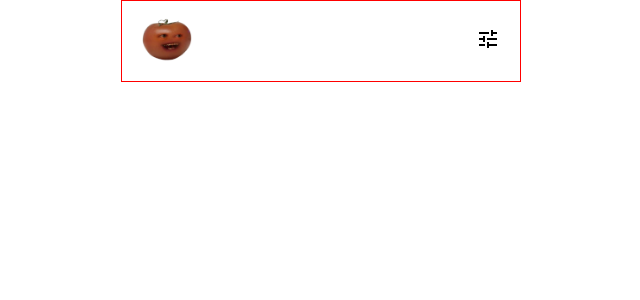
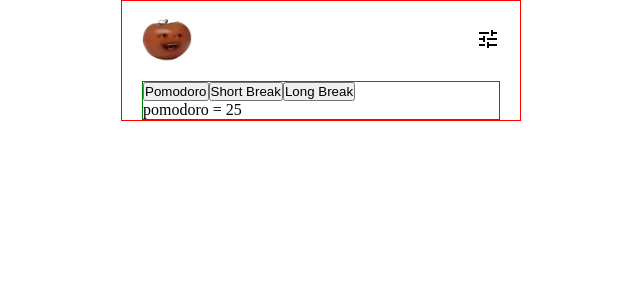
Before and after one commit to Talgat1164/pomo, a React (Create React App) app in the folder react-pomidoro/: page / in a window 1280 px wide. Shown: the top 300 px of the page, without its empty margins (319-959 px from the left). Built offline with nearby package versions, Linux system fonts and the light colour scheme.

Commit message:
Made a switch between mods

```diff
--- a/react-pomidoro/src/App.js
+++ b/react-pomidoro/src/App.js
@@ -1,10 +1,14 @@
 import classes from "./App.module.css";
 import Header from "./components/Header";
+import Timer from "./components/Timer";
 
 function App() {
   return (
     <div className={classes.container}>
       <Header />
+      <div className={classes.content}>
+        <Timer />
+      </div>
     </div>
   );
 }
--- a/react-pomidoro/src/App.module.css
+++ b/react-pomidoro/src/App.module.css
@@ -9,3 +9,7 @@ body {
   flex-direction: column;
   padding: 0 20px;
 }
+
+.content {
+  width: 100%;
+}
--- /dev/null
+++ b/react-pomidoro/src/components/Timer.jsx
@@ -0,0 +1,35 @@
+import classes from "./Timer.module.css";
+import { useDispatch, useSelector } from "react-redux";
+import { useCallback } from "react";
+import { setMode } from "../redux/timerSlice";
+
+const Timer = () => {
+  const dispatch = useDispatch();
+  const { mode, modes } = useSelector((state) => state.timer);
+  console.log(mode, modes);
+
+  const jumpTo = useCallback(
+    (id) => {
+        dispatch(setMode(id));
+    }, [dispatch]
+  )
+
+  return (
+    <div className={classes.container}>
+      <div className={classes.content}>
+        <ul>
+          {Object.values(modes).map(({ id, label }) => (
+            <button key={id} active={id === mode} id={id} onClick={() => jumpTo(id)}>
+              {label}
+            </button>
+          ))}
+        </ul>
+        <div className="time">
+            {`${mode} = ${modes[mode].time}`}
+        </div>
+      </div>
+    </div>
+  );
+};
+
+export default Timer;
--- /dev/null
+++ b/react-pomidoro/src/components/Timer.module.css
@@ -0,0 +1,10 @@
+.container {
+    width: 100%;
+    border: 1px solid green;
+}
+
+.content {}
+
+.modes-btn {
+    background: red;
+}
```
